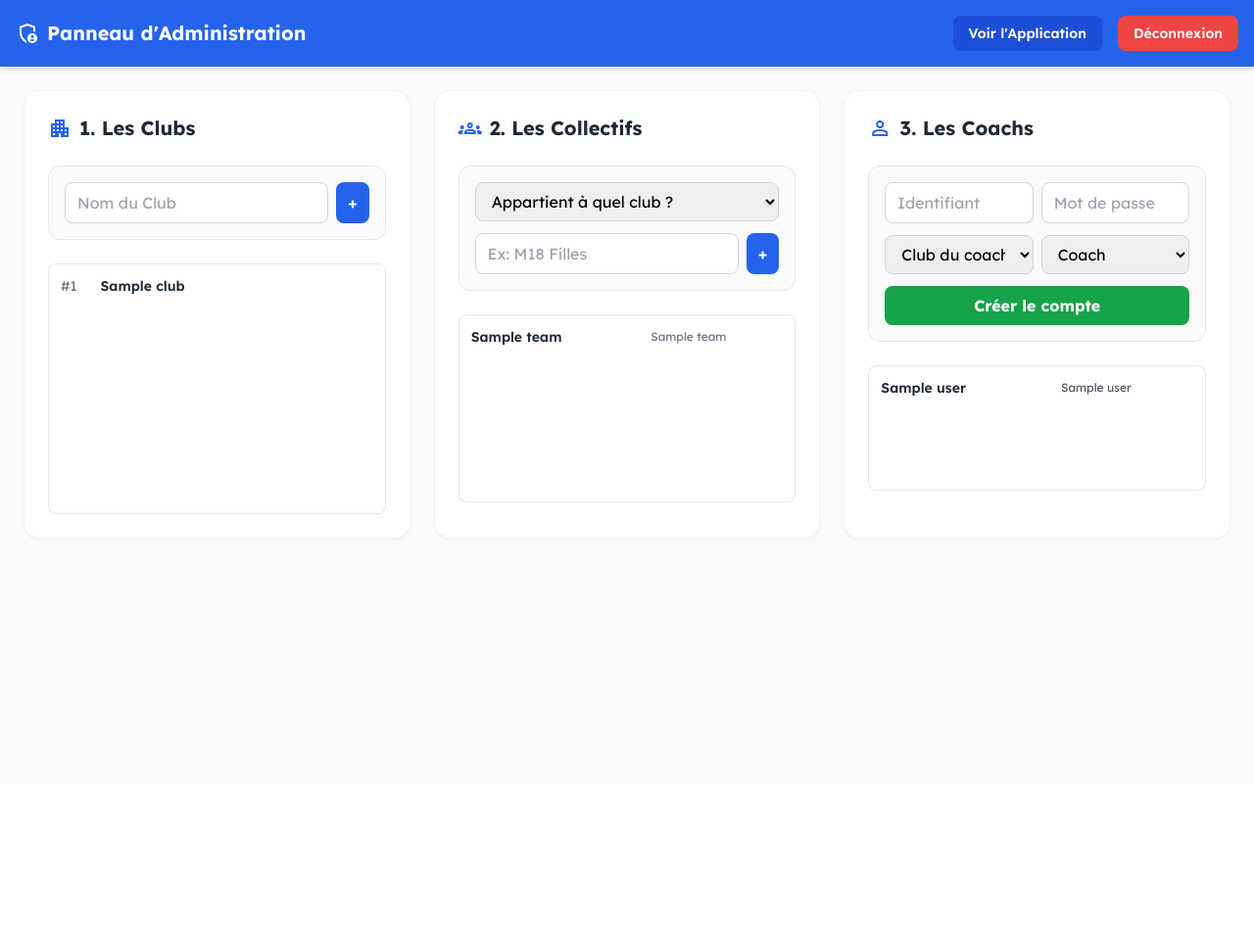
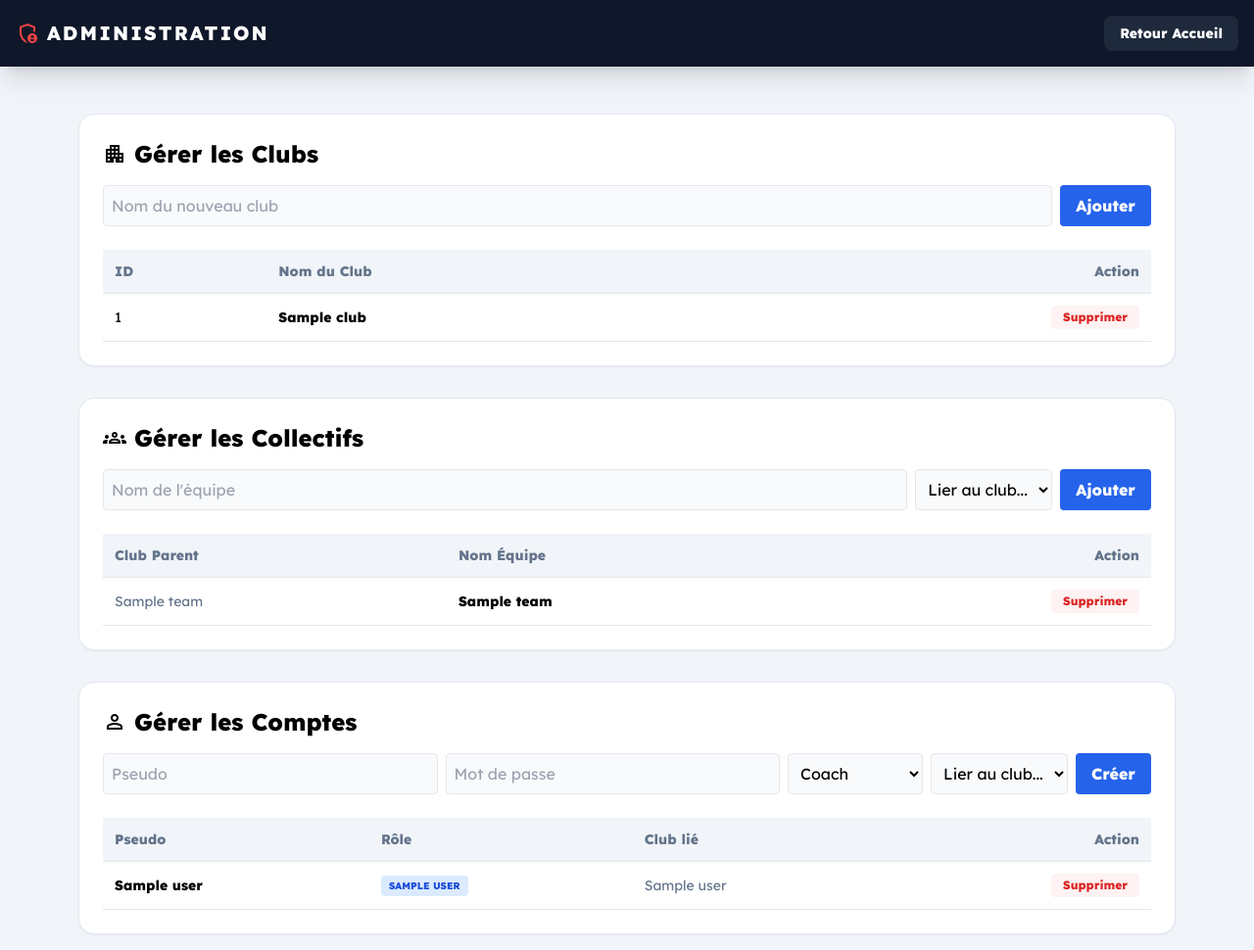
Before and after one commit to jilicuerda/stid, a Flask app: template templates/admin.html in a window 1280 px wide. Shown: the whole page at 98% size. Before the commit the page ends 551 px from the top, so only its background shows below. Run offline with Flask 3, Linux system fonts and the light colour scheme; the template is opened without the code that fills it: most values are stand-ins (such as "Sample title", 1, 10 or a date in 2020); some libraries are stand-ins or nearby versions.

Commit message:
Update admin.html

```diff
--- a/templates/admin.html
+++ b/templates/admin.html
@@ -2,99 +2,108 @@
 <html lang="fr">
 <head>
     <meta charset="UTF-8">
-    <meta name="viewport" content="width=device-width, initial-scale=1.0">
-    <title>Administration - VolleyLive Pro</title>
+    <title>Administration Super Admin</title>
     <script src="https://cdn.tailwindcss.com"></script>
-    <link href="https://fonts.googleapis.com/css2?family=Lexend:wght@400;600;700&display=swap" rel="stylesheet"/>
-    <link href="https://fonts.googleapis.com/css2?family=Material+Symbols+Outlined:wght,FILL@100..700,0..1&display=swap" rel="stylesheet"/>
+    <link href="https://fonts.googleapis.com/css2?family=Lexend:wght@400;600;800&display=swap" rel="stylesheet">
+    <link href="https://fonts.googleapis.com/css2?family=Material+Symbols+Outlined:wght,FILL@100..700,0..1&display=swap" rel="stylesheet">
     <style>body { font-family: 'Lexend', sans-serif; }</style>
 </head>
-<body class="bg-gray-50 min-h-screen">
-
-    <header class="bg-blue-600 text-white p-4 shadow-md flex justify-between items-center">
-        <div class="flex items-center gap-2">
-            <span class="material-symbols-outlined">admin_panel_settings</span>
-            <h1 class="text-xl font-bold">Panneau d'Administration</h1>
-        </div>
-        <div class="flex gap-4">
-            <a href="/" class="bg-blue-700 hover:bg-blue-800 px-4 py-2 rounded-lg text-sm font-semibold transition">Voir l'Application</a>
-            <a href="/logout" class="bg-red-500 hover:bg-red-600 px-4 py-2 rounded-lg text-sm font-semibold transition">Déconnexion</a>
-        </div>
+<body class="bg-slate-100 min-h-screen">
+    <header class="bg-slate-900 text-white p-4 shadow-xl flex justify-between items-center">
+        <h1 class="text-xl font-black flex items-center gap-2 tracking-widest"><span class="material-symbols-outlined text-red-500">admin_panel_settings</span> ADMINISTRATION</h1>
+        <a href="/" class="bg-slate-800 px-4 py-2 rounded-lg font-bold hover:bg-slate-700 transition text-sm">Retour Accueil</a>
     </header>
 
-    <main class="max-w-7xl mx-auto p-6">
+    <main class="max-w-6xl mx-auto mt-8 p-4 space-y-8">
+
         {% with messages = get_flashed_messages(with_categories=true) %}
           {% if messages %}
             {% for category, message in messages %}
-                    <div class="mb-6 p-4 rounded-lg {% if category == 'success' %}bg-green-100 text-green-800 border border-green-200{% else %}bg-red-100 text-red-800 border border-red-200{% endif %}">
+              <div class="p-4 mb-4 text-sm font-bold rounded-lg {% if category == 'error' %}bg-red-100 text-red-800{% else %}bg-green-100 text-green-800{% endif %}">
                 {{ message }}
               </div>
             {% endfor %}
           {% endif %}
         {% endwith %}
 
-        <div class="grid grid-cols-1 lg:grid-cols-3 gap-6">
-
-            <div class="bg-white p-6 rounded-2xl shadow-sm border border-gray-100">
-                <div class="flex items-center gap-2 mb-6"><span class="material-symbols-outlined text-blue-600">apartment</span><h2 class="text-xl font-bold text-gray-800">1. Les Clubs</h2></div>
-                <form action="/admin/add_club" method="POST" class="mb-6 bg-gray-50 p-4 rounded-xl border border-gray-200">
-                    <div class="flex gap-2">
-                        <input type="text" name="name" required placeholder="Nom du Club" class="flex-1 px-3 py-2 border border-gray-300 rounded-lg focus:ring-2 focus:ring-blue-500 outline-none">
-                        <button type="submit" class="bg-blue-600 hover:bg-blue-700 text-white px-3 py-2 rounded-lg font-semibold transition">+</button>
-                    </div>
+        <div class="bg-white p-6 rounded-2xl shadow-sm border border-slate-200">
+            <h2 class="text-2xl font-bold mb-4 flex items-center gap-2"><span class="material-symbols-outlined">apartment</span> Gérer les Clubs</h2>
+            <form action="/admin/add_club" method="POST" class="flex gap-2 mb-6">
+                <input type="text" name="name" placeholder="Nom du nouveau club" required class="border p-2 rounded flex-1 bg-slate-50">
+                <button type="submit" class="bg-blue-600 text-white px-4 py-2 rounded font-bold">Ajouter</button>
             </form>
-                <div class="overflow-x-auto border border-gray-200 rounded-lg h-64 overflow-y-auto">
-                    <table class="w-full text-left text-sm"><tbody class="divide-y divide-gray-200">
-                        {% for club in clubs %} <tr class="hover:bg-gray-50"><td class="p-3 text-gray-500 w-10">#{{ club[0] }}</td><td class="p-3 font-semibold text-gray-800">{{ club[1] }}</td></tr> {% endfor %}
-                    </tbody></table>
-                </div>
+            <table class="w-full text-left text-sm border-collapse">
+                <thead><tr class="bg-slate-100 text-slate-500"><th class="p-3 border-b">ID</th><th class="p-3 border-b">Nom du Club</th><th class="p-3 border-b text-right">Action</th></tr></thead>
+                <tbody>
+                    {% for c in clubs %}
+                    <tr class="border-b hover:bg-slate-50">
+                        <td class="p-3">{{ c[0] }}</td><td class="p-3 font-bold">{{ c[1] }}</td>
+                        <td class="p-3 text-right">
+                            <form action="/admin/delete_club/{{ c[0] }}" method="POST" onsubmit="return confirm('⚠️ ATTENTION ! Supprimer un club effacera toutes ses équipes, utilisateurs, et matchs. Confirmer ?');">
+                                <button type="submit" class="bg-red-50 text-red-600 px-3 py-1 rounded text-xs font-bold hover:bg-red-100">Supprimer</button>
+                            </form>
+                        </td>
+                    </tr>
+                    {% endfor %}
+                </tbody>
+            </table>
         </div>
 
-            <div class="bg-white p-6 rounded-2xl shadow-sm border border-gray-100">
-                <div class="flex items-center gap-2 mb-6"><span class="material-symbols-outlined text-blue-600">groups</span><h2 class="text-xl font-bold text-gray-800">2. Les Collectifs</h2></div>
-                <form action="/admin/add_team" method="POST" class="mb-6 bg-gray-50 p-4 rounded-xl border border-gray-200 space-y-3">
-                    <select name="club_id" required class="w-full px-3 py-2 border border-gray-300 rounded-lg focus:ring-2 focus:ring-blue-500 outline-none">
-                        <option value="" disabled selected>Appartient à quel club ?</option>
-                        {% for club in clubs %} <option value="{{ club[0] }}">{{ club[1] }}</option> {% endfor %}
+        <div class="bg-white p-6 rounded-2xl shadow-sm border border-slate-200">
+            <h2 class="text-2xl font-bold mb-4 flex items-center gap-2"><span class="material-symbols-outlined">groups</span> Gérer les Collectifs</h2>
+            <form action="/admin/add_team" method="POST" class="flex gap-2 mb-6">
+                <input type="text" name="name" placeholder="Nom de l'équipe" required class="border p-2 rounded flex-1 bg-slate-50">
+                <select name="club_id" required class="border p-2 rounded bg-slate-50">
+                    <option value="">Lier au club...</option>
+                    {% for c in clubs %}<option value="{{ c[0] }}">{{ c[1] }}</option>{% endfor %}
                 </select>
-                    <div class="flex gap-2">
-                        <input type="text" name="name" required placeholder="Ex: M18 Filles" class="flex-1 px-3 py-2 border border-gray-300 rounded-lg focus:ring-2 focus:ring-blue-500 outline-none">
-                        <button type="submit" class="bg-blue-600 hover:bg-blue-700 text-white px-3 py-2 rounded-lg font-semibold transition">+</button>
-                    </div>
+                <button type="submit" class="bg-blue-600 text-white px-4 py-2 rounded font-bold">Ajouter</button>
             </form>
-                <div class="overflow-x-auto border border-gray-200 rounded-lg h-48 overflow-y-auto">
-                    <table class="w-full text-left text-sm"><tbody class="divide-y divide-gray-200">
-                        {% for team in teams %} <tr class="hover:bg-gray-50"><td class="p-3 font-semibold text-gray-800">{{ team[1] }}</td><td class="p-3 text-gray-500 text-xs">{{ team[2] }}</td></tr> {% endfor %}
-                    </tbody></table>
-                </div>
+            <table class="w-full text-left text-sm border-collapse">
+                <thead><tr class="bg-slate-100 text-slate-500"><th class="p-3 border-b">Club Parent</th><th class="p-3 border-b">Nom Équipe</th><th class="p-3 border-b text-right">Action</th></tr></thead>
+                <tbody>
+                    {% for t in teams %}
+                    <tr class="border-b hover:bg-slate-50">
+                        <td class="p-3 text-slate-500">{{ t[2] }}</td><td class="p-3 font-bold">{{ t[1] }}</td>
+                        <td class="p-3 text-right">
+                            <form action="/admin/delete_team/{{ t[0] }}" method="POST" onsubmit="return confirm('Supprimer cette équipe et tout son historique de matchs ?');">
+                                <button type="submit" class="bg-red-50 text-red-600 px-3 py-1 rounded text-xs font-bold hover:bg-red-100">Supprimer</button>
+                            </form>
+                        </td>
+                    </tr>
+                    {% endfor %}
+                </tbody>
+            </table>
         </div>
 
-            <div class="bg-white p-6 rounded-2xl shadow-sm border border-gray-100">
-                <div class="flex items-center gap-2 mb-6"><span class="material-symbols-outlined text-blue-600">person</span><h2 class="text-xl font-bold text-gray-800">3. Les Coachs</h2></div>
-                <form action="/admin/add_user" method="POST" class="mb-6 bg-gray-50 p-4 rounded-xl border border-gray-200 space-y-3">
-                    <div class="grid grid-cols-2 gap-2">
-                        <input type="text" name="username" required placeholder="Identifiant" class="w-full px-3 py-2 border border-gray-300 rounded-lg focus:ring-2 focus:ring-blue-500 outline-none">
-                        <input type="password" name="password" required placeholder="Mot de passe" class="w-full px-3 py-2 border border-gray-300 rounded-lg focus:ring-2 focus:ring-blue-500 outline-none">
-                    </div>
-                    <div class="grid grid-cols-2 gap-2">
-                        <select name="club_id" required class="w-full px-3 py-2 border border-gray-300 rounded-lg focus:ring-2 focus:ring-blue-500 outline-none">
-                            <option value="" disabled selected>Club du coach</option>
-                            {% for club in clubs %} <option value="{{ club[0] }}">{{ club[1] }}</option> {% endfor %}
-                        </select>
-                        <select name="role" required class="w-full px-3 py-2 border border-gray-300 rounded-lg focus:ring-2 focus:ring-blue-500 outline-none">
-                            <option value="coach" selected>Coach</option><option value="superadmin">Admin</option>
-                        </select>
-                    </div>
-                    <button type="submit" class="w-full bg-green-600 hover:bg-green-700 text-white px-4 py-2 rounded-lg font-bold transition">Créer le compte</button>
+        <div class="bg-white p-6 rounded-2xl shadow-sm border border-slate-200">
+            <h2 class="text-2xl font-bold mb-4 flex items-center gap-2"><span class="material-symbols-outlined">person</span> Gérer les Comptes</h2>
+            <form action="/admin/add_user" method="POST" class="flex gap-2 mb-6">
+                <input type="text" name="username" placeholder="Pseudo" required class="border p-2 rounded flex-1 bg-slate-50">
+                <input type="password" name="password" placeholder="Mot de passe" required class="border p-2 rounded flex-1 bg-slate-50">
+                <select name="role" required class="border p-2 rounded bg-slate-50"><option value="admin">Coach</option><option value="superadmin">Super Admin</option></select>
+                <select name="club_id" required class="border p-2 rounded bg-slate-50"><option value="">Lier au club...</option>{% for c in clubs %}<option value="{{ c[0] }}">{{ c[1] }}</option>{% endfor %}</select>
+                <button type="submit" class="bg-blue-600 text-white px-4 py-2 rounded font-bold">Créer</button>
             </form>
-                <div class="overflow-x-auto border border-gray-200 rounded-lg h-32 overflow-y-auto">
-                    <table class="w-full text-left text-sm"><tbody class="divide-y divide-gray-200">
-                        {% for user in users %} <tr class="hover:bg-gray-50"><td class="p-3 font-semibold text-gray-800">{{ user[1] }}</td><td class="p-3 text-gray-600 text-xs">{{ user[3] }}</td></tr> {% endfor %}
-                    </tbody></table>
-                </div>
+            <table class="w-full text-left text-sm border-collapse">
+                <thead><tr class="bg-slate-100 text-slate-500"><th class="p-3 border-b">Pseudo</th><th class="p-3 border-b">Rôle</th><th class="p-3 border-b">Club lié</th><th class="p-3 border-b text-right">Action</th></tr></thead>
+                <tbody>
+                    {% for u in users %}
+                    <tr class="border-b hover:bg-slate-50">
+                        <td class="p-3 font-bold">{{ u[1] }}</td>
+                        <td class="p-3"><span class="px-2 py-1 rounded text-[10px] uppercase font-bold {{ 'bg-red-100 text-red-700' if u[2]=='superadmin' else 'bg-blue-100 text-blue-700' }}">{{ u[2] }}</span></td>
+                        <td class="p-3 text-slate-500">{{ u[3] }}</td>
+                        <td class="p-3 text-right">
+                            <form action="/admin/delete_user/{{ u[0] }}" method="POST" onsubmit="return confirm('Retirer l\'accès à cet utilisateur ?');">
+                                <button type="submit" class="bg-red-50 text-red-600 px-3 py-1 rounded text-xs font-bold hover:bg-red-100">Supprimer</button>
+                            </form>
+                        </td>
+                    </tr>
+                    {% endfor %}
+                </tbody>
+            </table>
         </div>
 
-        </div>
     </main>
 </body>
 </html>
```
Lines whose indentation alone changed are shown as unchanged.
